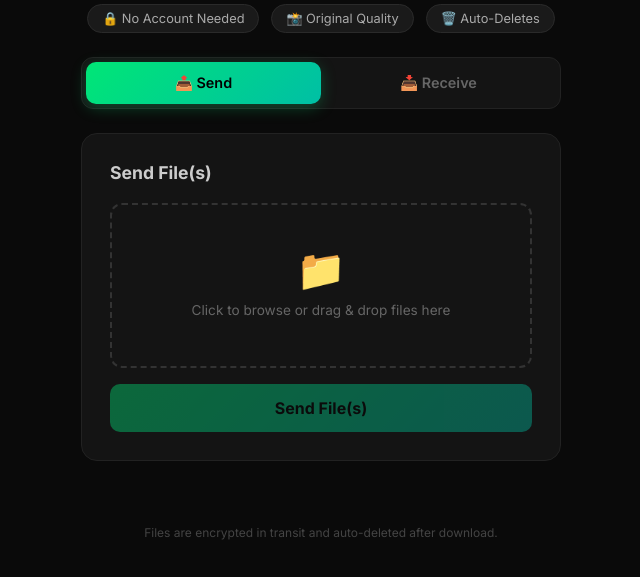
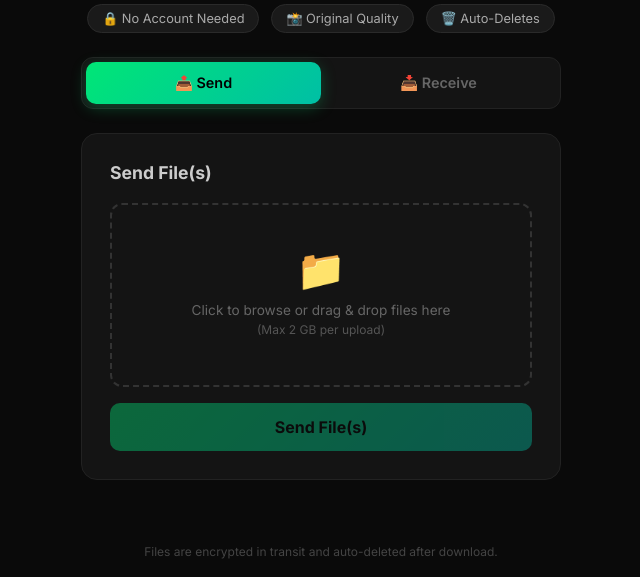
Before and after one commit to Mayank1626/file-transfer-relay, a Flask app: page / in a window 1280 px wide. Shown: the part 146-723 px from the top of the page, without its empty margins (319-959 px from the left). Run offline with Flask 3, Linux system fonts and the light colour scheme.

Commit message:
UI: Add 2GB file size validation constraint in Frontend JS

```diff
--- a/templates/index.html
+++ b/templates/index.html
@@ -170,6 +170,7 @@
                 <div class="drop-zone" id="dropZone" onclick="document.getElementById('fileInput').click()">
                     <div class="icon">📁</div>
                     <p>Click to browse or drag & drop files here</p>
+                    <p style="font-size: 0.75rem; color: #555; margin-top: 4px;">(Max 2 GB per upload)</p>
                     <p class="file-count" id="fileCount"></p>
                     <div class="filename" id="selectedFileName"></div>
                 </div>
@@ -262,6 +263,11 @@
         function updateFileDisplay(files) {
             if (files.length > 1) {
                 alert("For maximum speed and stability, FileDrop supports 1 file per PIN. Please ZIP your files together first!");
+            }
+            if (files[0].size > 2 * 1024 * 1024 * 1024) {
+                alert("File is large....this filedrop accepts till 2gb uploads so select files upto 2gb");
+                document.getElementById('fileInput').value = '';
+                return;
             }
             selectedFiles = [files[0]];
             document.getElementById('selectedFileName').textContent = selectedFiles[0].name + ' (' + formatSize(selectedFiles[0].size) + ')';
```
